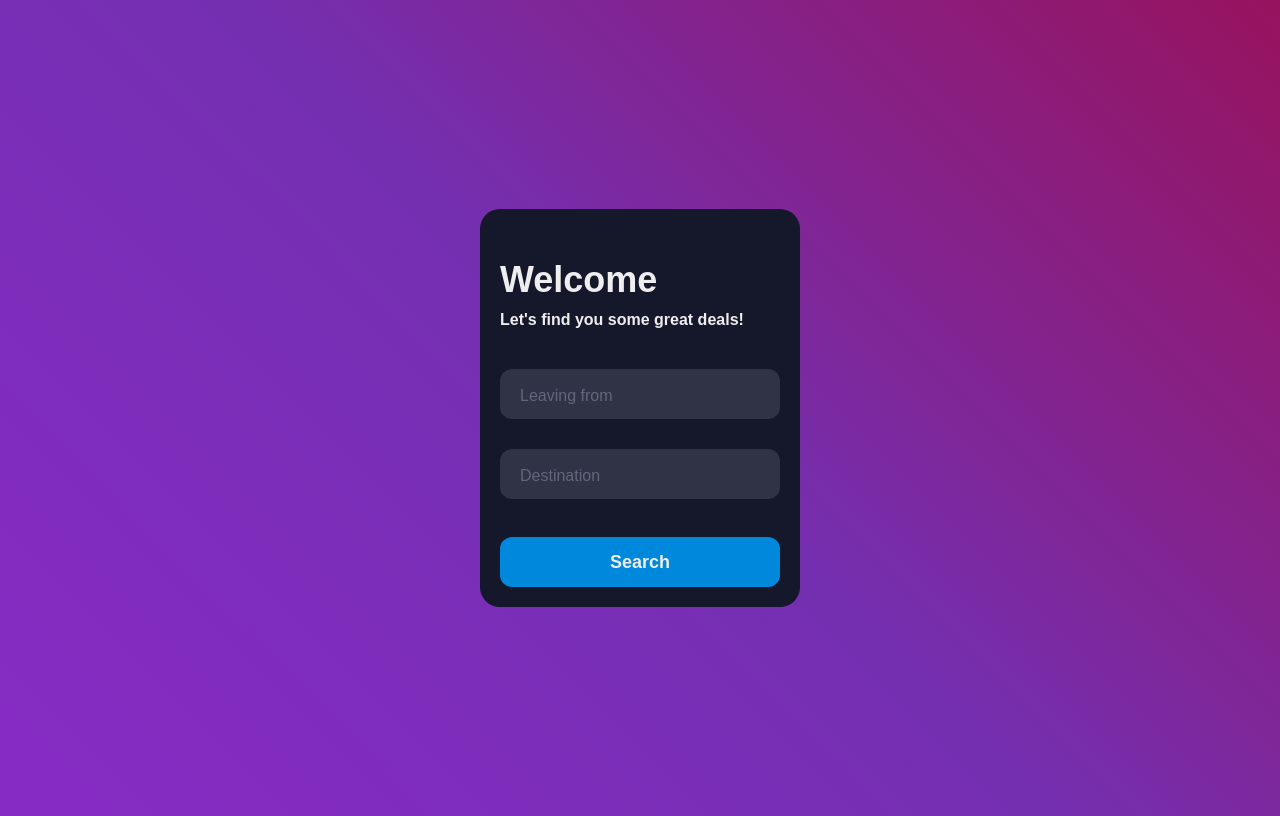
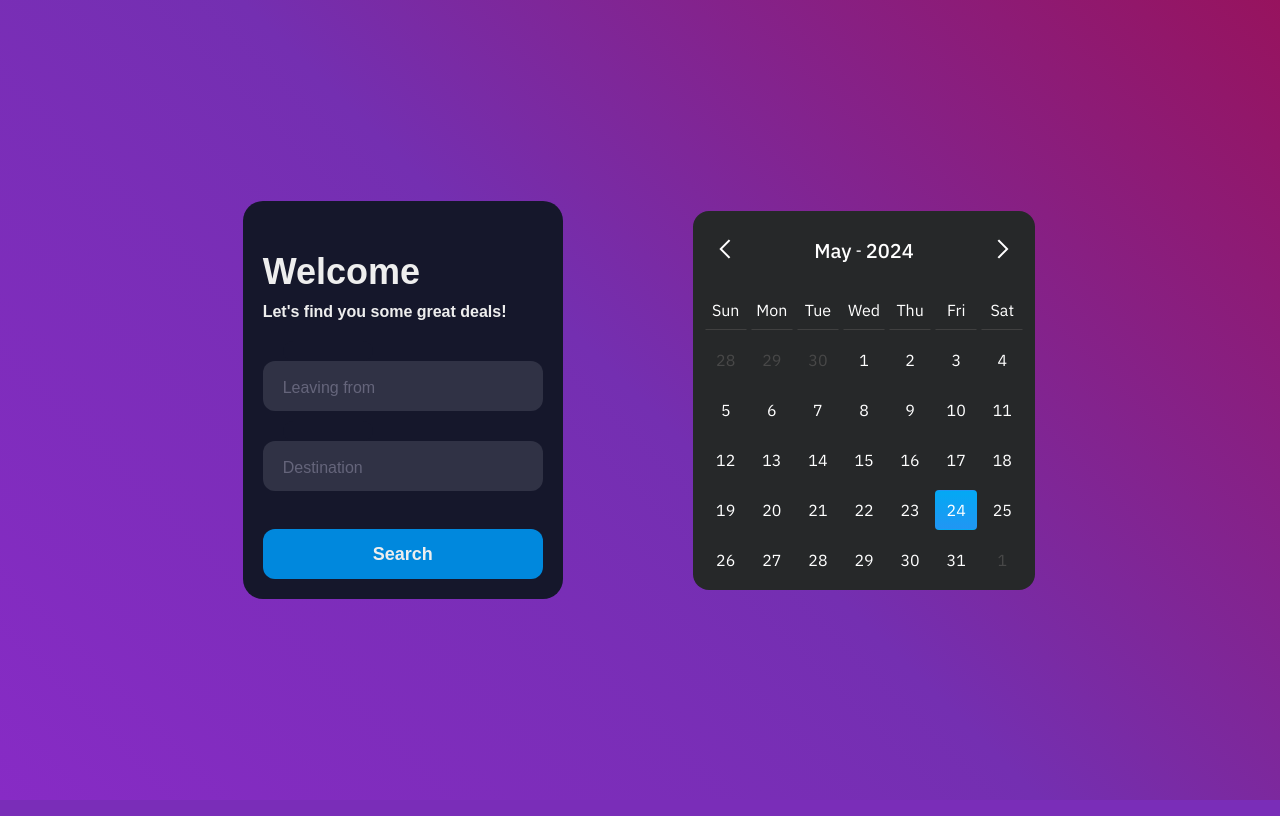
Before and after one commit to Martinrolo/Cheap-flights-finder, a Flask app: page /returnDates in a window 1280 px wide. Run offline with Flask 3, Linux system fonts and the light colour scheme.

Commit message:
Fix/ Correct bug clicking on returning date + added calendar

```diff
--- /dev/null
+++ b/static/scripts/calendar.js
@@ -0,0 +1,211 @@
+function CalendarControl() {
+    const calendar = new Date();
+    const calendarControl = {
+      localDate: new Date(),
+      prevMonthLastDate: null,
+      calWeekDays: ["Sun", "Mon", "Tue", "Wed", "Thu", "Fri", "Sat"],
+      calMonthName: [
+        "Jan",
+        "Feb",
+        "Mar",
+        "Apr",
+        "May",
+        "Jun",
+        "Jul",
+        "Aug",
+        "Sep",
+        "Oct",
+        "Nov",
+        "Dec"
+      ],
+      daysInMonth: function (month, year) {
+        return new Date(year, month, 0).getDate();
+      },
+      firstDay: function () {
+        return new Date(calendar.getFullYear(), calendar.getMonth(), 1);
+      },
+      lastDay: function () {
+        return new Date(calendar.getFullYear(), calendar.getMonth() + 1, 0);
+      },
+      firstDayNumber: function () {
+        return calendarControl.firstDay().getDay() + 1;
+      },
+      lastDayNumber: function () {
+        return calendarControl.lastDay().getDay() + 1;
+      },
+      getPreviousMonthLastDate: function () {
+        let lastDate = new Date(
+          calendar.getFullYear(),
+          calendar.getMonth(),
+          0
+        ).getDate();
+        return lastDate;
+      },
+      navigateToPreviousMonth: function () {
+        calendar.setMonth(calendar.getMonth() - 1);
+        calendarControl.attachEventsOnNextPrev();
+      },
+      navigateToNextMonth: function () {
+        calendar.setMonth(calendar.getMonth() + 1);
+        calendarControl.attachEventsOnNextPrev();
+      },
+      navigateToCurrentMonth: function () {
+        let currentMonth = calendarControl.localDate.getMonth();
+        let currentYear = calendarControl.localDate.getFullYear();
+        calendar.setMonth(currentMonth);
+        calendar.setYear(currentYear);
+        calendarControl.attachEventsOnNextPrev();
+      },
+      displayYear: function () {
+        let yearLabel = document.querySelector(".calendar .calendar-year-label");
+        yearLabel.innerHTML = calendar.getFullYear();
+      },
+      displayMonth: function () {
+        let monthLabel = document.querySelector(
+          ".calendar .calendar-month-label"
+        );
+        monthLabel.innerHTML = calendarControl.calMonthName[calendar.getMonth()];
+      },
+      selectDate: function (e) {
+        console.log(
+          `${e.target.textContent} ${
+            calendarControl.calMonthName[calendar.getMonth()]
+          } ${calendar.getFullYear()}`
+        );
+      },
+      plotSelectors: function () {
+        document.querySelector(
+          ".calendar"
+        ).innerHTML += `<div class="calendar-inner"><div class="calendar-controls">
+          <div class="calendar-prev"><a href="#"><svg xmlns="http://www.w3.org/2000/svg" width="128" height="128" viewBox="0 0 128 128"><path fill="#666" d="M88.2 3.8L35.8 56.23 28 64l7.8 7.78 52.4 52.4 9.78-7.76L45.58 64l52.4-52.4z"/></svg></a></div>
+          <div class="calendar-year-month">
+          <div class="calendar-month-label"></div>
+          <div>-</div>
+          <div class="calendar-year-label"></div>
+          </div>
+          <div class="calendar-next"><a href="#"><svg xmlns="http://www.w3.org/2000/svg" width="128" height="128" viewBox="0 0 128 128"><path fill="#666" d="M38.8 124.2l52.4-52.42L99 64l-7.77-7.78-52.4-52.4-9.8 7.77L81.44 64 29 116.42z"/></svg></a></div>
+          </div>
+          <div class="calendar-body"></div></div>`;
+      },
+      plotDayNames: function () {
+        for (let i = 0; i < calendarControl.calWeekDays.length; i++) {
+          document.querySelector(
+            ".calendar .calendar-body"
+          ).innerHTML += `<div>${calendarControl.calWeekDays[i]}</div>`;
+        }
+      },
+      plotDates: function () {
+        document.querySelector(".calendar .calendar-body").innerHTML = "";
+        calendarControl.plotDayNames();
+        calendarControl.displayMonth();
+        calendarControl.displayYear();
+        let count = 1;
+        let prevDateCount = 0;
+
+        calendarControl.prevMonthLastDate = calendarControl.getPreviousMonthLastDate();
+        let prevMonthDatesArray = [];
+        let calendarDays = calendarControl.daysInMonth(
+          calendar.getMonth() + 1,
+          calendar.getFullYear()
+        );
+        // dates of current month
+        for (let i = 1; i < calendarDays; i++) {
+          if (i < calendarControl.firstDayNumber()) {
+            prevDateCount += 1;
+            document.querySelector(
+              ".calendar .calendar-body"
+            ).innerHTML += `<div class="prev-dates"></div>`;
+            prevMonthDatesArray.push(calendarControl.prevMonthLastDate--);
+          } else {
+            document.querySelector(
+              ".calendar .calendar-body"
+            ).innerHTML += `<div class="number-item" data-num=${count}><a class="dateNumber" href="#">${count++}</a></div>`;
+          }
+        }
+        //remaining dates after month dates
+        for (let j = 0; j < prevDateCount + 1; j++) {
+          document.querySelector(
+            ".calendar .calendar-body"
+          ).innerHTML += `<div class="number-item" data-num=${count}><a class="dateNumber" href="#">${count++}</a></div>`;
+        }
+        calendarControl.highlightToday();
+        calendarControl.plotPrevMonthDates(prevMonthDatesArray);
+        calendarControl.plotNextMonthDates();
+      },
+      attachEvents: function () {
+        let prevBtn = document.querySelector(".calendar .calendar-prev a");
+        let nextBtn = document.querySelector(".calendar .calendar-next a");
+        let todayDate = document.querySelector(".calendar .calendar-today-date");
+        let dateNumber = document.querySelectorAll(".calendar .dateNumber");
+        prevBtn.addEventListener(
+          "click",
+          calendarControl.navigateToPreviousMonth
+        );
+        nextBtn.addEventListener("click", calendarControl.navigateToNextMonth);
+        for (var i = 0; i < dateNumber.length; i++) {
+            dateNumber[i].addEventListener(
+              "click",
+              calendarControl.selectDate,
+              false
+            );
+        }
+      },
+      highlightToday: function () {
+        let currentMonth = calendarControl.localDate.getMonth() + 1;
+        let changedMonth = calendar.getMonth() + 1;
+        let currentYear = calendarControl.localDate.getFullYear();
+        let changedYear = calendar.getFullYear();
+        if (
+          currentYear === changedYear &&
+          currentMonth === changedMonth &&
+          document.querySelectorAll(".number-item")
+        ) {
+          document
+            .querySelectorAll(".number-item")
+            [calendar.getDate() - 1].classList.add("calendar-today");
+        }
+      },
+      plotPrevMonthDates: function(dates){
+        dates.reverse();
+        for(let i=0;i<dates.length;i++) {
+            if(document.querySelectorAll(".prev-dates")) {
+                document.querySelectorAll(".prev-dates")[i].textContent = dates[i];
+            }
+        }
+      },
+      plotNextMonthDates: function(){
+       let childElemCount = document.querySelector('.calendar-body').childElementCount;
+       //7 lines
+       if(childElemCount > 42 ) {
+           let diff = 49 - childElemCount;
+           calendarControl.loopThroughNextDays(diff);
+       }
+
+       //6 lines
+       if(childElemCount > 35 && childElemCount <= 42 ) {
+        let diff = 42 - childElemCount;
+        calendarControl.loopThroughNextDays(42 - childElemCount);
+       }
+
+      },
+      loopThroughNextDays: function(count) {
+        if(count > 0) {
+            for(let i=1;i<=count;i++) {
+                document.querySelector('.calendar-body').innerHTML += `<div class="next-dates">${i}</div>`;
+            }
+        }
+      },
+      attachEventsOnNextPrev: function () {
+        calendarControl.plotDates();
+        calendarControl.attachEvents();
+      },
+      init: function () {
+        calendarControl.plotSelectors();
+        calendarControl.plotDates();
+        calendarControl.attachEvents();
+      }
+    };
+    calendarControl.init();
+  }
+
+  const calendarControl = new CalendarControl();
--- /dev/null
+++ b/static/styles/homeStyles.css
@@ -0,0 +1,300 @@
+@import url('https://fonts.googleapis.com/css2?family=IBM+Plex+Sans:wght@100;200;300;400;500;600;700&display=swap');
+
+
+body {
+    align-items: center;
+    background-color: #a51165;
+        background-image: linear-gradient(225deg, #97135e 0%, #742fb1 50%, #872bc5 100%);
+
+    display: flex;
+    gap: 10%;
+    align-items: center;
+    justify-content: center;
+    height: 100vh;
+}
+
+.form {
+    background-color: #15172b;
+    border-radius: 20px;
+    box-sizing: border-box;
+    min-height: 1px;
+    padding: 20px;
+    width: 320px;
+}
+
+.title {
+    color: #eee;
+    font-family: sans-serif;
+    font-size: 36px;
+    font-weight: 600;
+    margin-top: 30px;
+}
+
+.subtitle {
+    color: #eee;
+    font-family: sans-serif;
+    font-size: 16px;
+    font-weight: 600;
+    margin-top: 10px;
+}
+
+.input-container {
+    height: 50px;
+    position: relative;
+    width: 100%;
+}
+
+.ic1 {
+    margin-top: 40px;
+}
+
+.ic2 {
+    margin-top: 30px;
+}
+
+.input {
+    background-color: #303245;
+    border-radius: 12px;
+    border: 0;
+    box-sizing: border-box;
+    color: #eee;
+    font-size: 18px;
+    height: 100%;
+    outline: 0;
+    padding: 4px 20px 0;
+    width: 100%;
+}
+
+.cut {
+    background-color: #15172b;
+    border-radius: 10px;
+    height: 20px;
+    left: 20px;
+    position: absolute;
+    top: -20px;
+    transform: translateY(0);
+    transition: transform 200ms;
+    width: 90px;
+}
+
+.cut-short {
+    width: 50px;
+}
+
+.input:focus ~ .cut,
+.input:not(:placeholder-shown) ~ .cut {
+    transform: translateY(8px);
+}
+
+.placeholder {
+    color: #65657b;
+    font-family: sans-serif;
+    left: 20px;
+    line-height: 14px;
+    pointer-events: none;
+    position: absolute;
+    transform-origin: 0 50%;
+    transition: transform 200ms, color 200ms;
+    top: 20px;
+}
+
+.input:focus ~ .placeholder,
+.input:not(:placeholder-shown) ~ .placeholder {
+    transform: translateY(-30px) translateX(10px) scale(0.75);
+}
+
+.input:not(:placeholder-shown) ~ .placeholder {
+    color: #808097;
+}
+
+.input:focus ~ .placeholder {
+    color: #dc2f55;
+}
+
+.submit {
+    background-color: #08d;
+    border-radius: 12px;
+    border: 0;
+    box-sizing: border-box;
+    color: #eee;
+    cursor: pointer;
+    font-size: 18px;
+    font-weight: bolder;
+    font-family: sans-serif;
+    height: 50px;
+    margin-top: 38px;
+    outline: 0;
+    text-align: center;
+    width: 100%;
+}
+
+.submit:active {
+    background-color: #06b;
+}
+
+div#loading {
+    display: none;
+    flex-direction: column;
+    justify-content: center;
+    align-items: center;
+    cursor: wait;
+}
+
+
+:root {
+    --calendar-bg-color: #262829;
+    --calendar-font-color: #FFF;
+    --weekdays-border-bottom-color: #404040;
+    --calendar-date-hover-color: #505050;
+    --calendar-current-date-color: #1b1f21;
+    --calendar-today-color: linear-gradient(to bottom, #03a9f4, #2196f3);
+    --calendar-today-innerborder-color: transparent;
+    --calendar-nextprev-bg-color: transparent;
+    --next-prev-arrow-color : #FFF;
+    --calendar-border-radius: 16px;
+    --calendar-prevnext-date-color: #484848
+}
+
+* {
+    padding: 0;
+    margin: 0;
+}
+
+.calendar {
+    font-family: 'IBM Plex Sans', sans-serif;
+    position: relative;
+    max-width: 400px; /*change as per your design need */
+    min-width: 320px;
+    background: var(--calendar-bg-color);
+    color: var(--calendar-font-color);
+    margin: 2px;
+    box-sizing: border-box;
+    overflow: hidden;
+    font-weight: normal;
+    border-radius: var(--calendar-border-radius);
+}
+
+.calendar-inner {
+    padding: 10px 10px;
+}
+
+.calendar .calendar-inner .calendar-body {
+    display: grid;
+    grid-template-columns: repeat(7, 1fr);
+    text-align: center;
+}
+
+.calendar .calendar-inner .calendar-body div {
+    padding: 4px;
+    min-height: 30px;
+    line-height: 30px;
+    border: 1px solid transparent;
+    margin: 10px 2px 0px;
+}
+
+.calendar .calendar-inner .calendar-body div:nth-child(-n+7) {
+    border: 1px solid transparent;
+    border-bottom: 1px solid var(--weekdays-border-bottom-color);
+}
+
+.calendar .calendar-inner .calendar-body div:nth-child(-n+7):hover {
+    border: 1px solid transparent;
+    border-bottom: 1px solid var(--weekdays-border-bottom-color);
+}
+
+.calendar .calendar-inner .calendar-body div>a {
+    color: var(--calendar-font-color);
+    text-decoration: none;
+    display: flex;
+    justify-content: center;
+}
+
+.calendar .calendar-inner .calendar-body div:hover {
+    border: 1px solid var(--calendar-date-hover-color);
+    border-radius: 4px;
+}
+
+.calendar .calendar-inner .calendar-body div.empty-dates:hover {
+    border: 1px solid transparent;
+}
+
+.calendar .calendar-inner .calendar-controls {
+    display: grid;
+    grid-template-columns: repeat(3, 1fr);
+}
+
+.calendar .calendar-inner .calendar-today-date {
+    display: grid;
+    text-align: center;
+    cursor: pointer;
+    margin: 3px 0px;
+    background: var(--calendar-current-date-color);
+    padding: 8px 0px;
+    border-radius: 10px;
+    width: 80%;
+    margin: auto;
+}
+
+.calendar .calendar-inner .calendar-controls .calendar-year-month {
+    display: flex;
+    min-width: 100px;
+    justify-content: space-evenly;
+    align-items: center;
+}
+
+.calendar .calendar-inner .calendar-controls .calendar-next {
+    text-align: right;
+}
+
+.calendar .calendar-inner .calendar-controls .calendar-year-month .calendar-year-label,
+.calendar .calendar-inner .calendar-controls .calendar-year-month .calendar-month-label {
+    font-weight: 500;
+    font-size: 20px;
+}
+
+.calendar .calendar-inner .calendar-body .calendar-today {
+    background: var(--calendar-today-color);
+    border-radius: 4px;
+}
+
+.calendar .calendar-inner .calendar-body .calendar-today:hover {
+    border: 1px solid transparent;
+}
+
+.calendar .calendar-inner .calendar-body .calendar-today a {
+    outline: 2px solid var(--calendar-today-innerborder-color);
+}
+
+.calendar .calendar-inner .calendar-controls .calendar-next a,
+.calendar .calendar-inner .calendar-controls .calendar-prev a {
+    color: var(--calendar-font-color);
+    font-family: arial, consolas, sans-serif;
+    font-size: 26px;
+    text-decoration: none;
+    padding: 4px 12px;
+    display: inline-block;
+    background: var(--calendar-nextprev-bg-color);
+    margin: 10px 0 10px 0;
+}
+
+.calendar .calendar-inner .calendar-controls .calendar-next a svg,
+.calendar .calendar-inner .calendar-controls .calendar-prev a svg {
+    height: 20px;
+    width: 20px;
+}
+
+.calendar .calendar-inner .calendar-controls .calendar-next a svg path,
+.calendar .calendar-inner .calendar-controls .calendar-prev a svg path{
+    fill: var(--next-prev-arrow-color);
+}
+
+.calendar .calendar-inner .calendar-body .prev-dates,
+.calendar .calendar-inner .calendar-body .next-dates {
+    color: var(--calendar-prevnext-date-color);
+}
+
+.calendar .calendar-inner .calendar-body .prev-dates:hover,
+.calendar .calendar-inner .calendar-body .next-dates:hover {
+  border: 1px solid transparent;
+  pointer-events: none;
+}
--- a/templates/index.html
+++ b/templates/index.html
@@ -5,145 +5,7 @@
     <meta http-equiv="X-UA-Compatible" content="IE=edge">
     <meta name="viewport" content="width=device-width, initial-scale=1.0">
     <title>Contact Form</title>
-    <style>
-        body {
-            align-items: center;
-            background-color: #a51165;
-                background-image: linear-gradient(225deg, #97135e 0%, #742fb1 50%, #872bc5 100%);
-
-            display: flex;
-            justify-content: center;
-            height: 100vh;
-        }
-
-        .form {
-            background-color: #15172b;
-            border-radius: 20px;
-            box-sizing: border-box;
-            min-height: 1px;
-            padding: 20px;
-            width: 320px;
-        }
-
-        .title {
-            color: #eee;
-            font-family: sans-serif;
-            font-size: 36px;
-            font-weight: 600;
-            margin-top: 30px;
-        }
-
-        .subtitle {
-            color: #eee;
-            font-family: sans-serif;
-            font-size: 16px;
-            font-weight: 600;
-            margin-top: 10px;
-        }
-
-        .input-container {
-            height: 50px;
-            position: relative;
-            width: 100%;
-        }
-
-        .ic1 {
-            margin-top: 40px;
-        }
-
-        .ic2 {
-            margin-top: 30px;
-        }
-
-        .input {
-            background-color: #303245;
-            border-radius: 12px;
-            border: 0;
-            box-sizing: border-box;
-            color: #eee;
-            font-size: 18px;
-            height: 100%;
-            outline: 0;
-            padding: 4px 20px 0;
-            width: 100%;
-        }
-
-        .cut {
-            background-color: #15172b;
-            border-radius: 10px;
-            height: 20px;
-            left: 20px;
-            position: absolute;
-            top: -20px;
-            transform: translateY(0);
-            transition: transform 200ms;
-            width: 90px;
-        }
-
-        .cut-short {
-            width: 50px;
-        }
-
-        .input:focus ~ .cut,
-        .input:not(:placeholder-shown) ~ .cut {
-            transform: translateY(8px);
-        }
-
-        .placeholder {
-            color: #65657b;
-            font-family: sans-serif;
-            left: 20px;
-            line-height: 14px;
-            pointer-events: none;
-            position: absolute;
-            transform-origin: 0 50%;
-            transition: transform 200ms, color 200ms;
-            top: 20px;
-        }
-
-        .input:focus ~ .placeholder,
-        .input:not(:placeholder-shown) ~ .placeholder {
-            transform: translateY(-30px) translateX(10px) scale(0.75);
-        }
-
-        .input:not(:placeholder-shown) ~ .placeholder {
-            color: #808097;
-        }
-
-        .input:focus ~ .placeholder {
-            color: #dc2f55;
-        }
-
-        .submit {
-            background-color: #08d;
-            border-radius: 12px;
-            border: 0;
-            box-sizing: border-box;
-            color: #eee;
-            cursor: pointer;
-            font-size: 18px;
-            font-weight: bolder;
-            font-family: sans-serif;
-            height: 50px;
-            margin-top: 38px;
-            outline: 0;
-            text-align: center;
-            width: 100%;
-        }
-
-        .submit:active {
-            background-color: #06b;
-        }
-
-        div#loading {
-            display: none;
-            flex-direction: column;
-            justify-content: center;
-            align-items: center;
-            cursor: wait;
-        }
-
-    </style>
+    <link rel= "stylesheet" type= "text/css" href= "../static/styles/homeStyles.css">
 </head>
 <body>
     <div id="loading">
@@ -166,9 +28,17 @@
           <label for="lastname" class="placeholder">Destination</label>
         </div>
 
+
+
+<!-- TODO: add calendar to choose dates -->
+
+
+
         <button type="text" class="submit" onclick="loading();">Search</button>
       </div>
     </form>
+
+    <div class="calendar"></div>
 
     <!-- Script pour chargement lors de l'envoi du formulaire -->
     <script type="text/javascript">// <![CDATA[
@@ -182,5 +52,7 @@
                 }
         }
     // ]]></script>
+
+    <script src="/static/scripts/calendar.js"></script>
 </body>
 </html>
```
Also changed, not shown: cheapFlights.py (+20 -2 lines).
